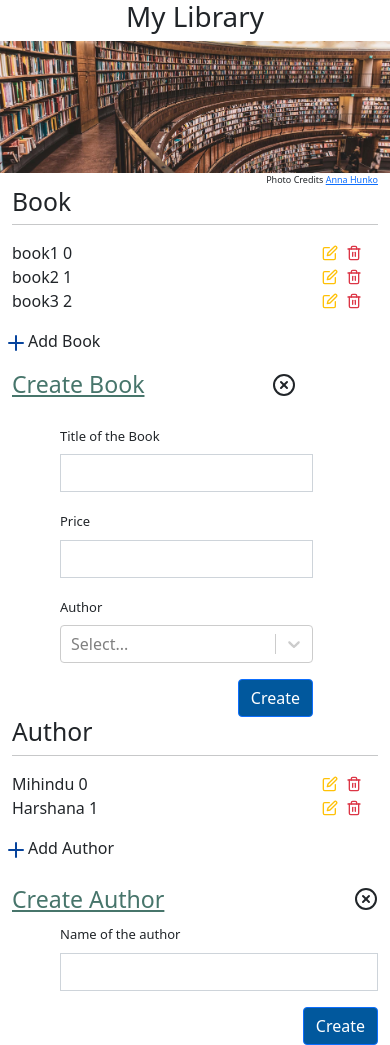
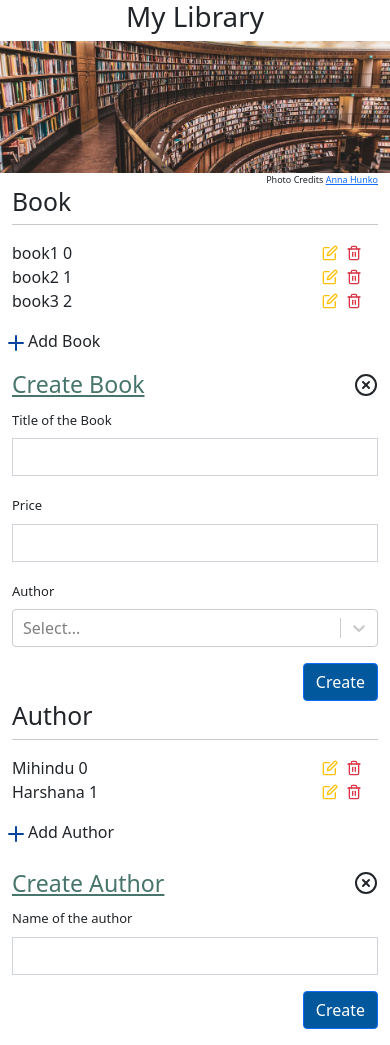
Before and after one commit to mihiHarshana/lib-individual, a React (Create React App) app: page / in a window 390 px wide. Built offline with nearby package versions, Linux system fonts and the light colour scheme.

Commit message:
Book Ux support mobile screen

```diff
--- a/src/components/author/AuthorFormUX.tsx
+++ b/src/components/author/AuthorFormUX.tsx
@@ -15,7 +15,7 @@ const AuthorFormUX = () => {
       </Row>
       <Row>
         <Col xs={12} md={10}>
-          <Form className="ms-5">
+          <Form className="ms-md-5">
             <Form.Group className="mb-3" controlId="textAuthorName">
               <Form.Label className="author-label">Name of the author</Form.Label>
               <Form.Control type="text" className="author-field" required />
--- a/src/components/books/BookFormUx.tsx
+++ b/src/components/books/BookFormUx.tsx
@@ -13,21 +13,20 @@ const BookFormUx = () => {
   return (
     <React.Fragment>
       <Row>
-        <Col xs={8}  className="mt-3 ms-md-3">
+        <Col xs={8} md={9}  className="mt-3 ms-md-3">
           <h3>Create Book</h3>
         </Col>
-        <Col xs={2}  className="mt-3">
-          <XCircle className="c-circle"/>
+        <Col xs={4} md={1}  className="mt-3 pe-md-4 text-end">
+          <XCircle className="c-circle "/>
         </Col>
       </Row>
       <Row>
-        <Col xs={10} className="mt-3 ms-md-3">
-          <Form className="ms-5">
+        <Col xs={12} md={10}>
+          <Form className="ms-md-5">
             <Form.Group className="mb-3 " controlId="titleOfTheBook">
               <Form.Label className="book-label">Title of the Book</Form.Label>
               <Form.Control type="text"  className="books-field" />
             </Form.Group>
-
             <Form.Group className="mb-3" controlId="priceOfTheBook">
               <Form.Label  className="book-label">Price</Form.Label>
               <Form.Control type="text"  className="books-field"  />
@@ -40,11 +39,8 @@ const BookFormUx = () => {
               Create
             </Button>
           </Form>
-
         </Col>
-
       </Row>
-
     </React.Fragment>
   )
 
--- a/src/components/books/BookUx.tsx
+++ b/src/components/books/BookUx.tsx
@@ -15,11 +15,11 @@ const BookUx: React.FC = () => {
 
     <React.Fragment>
       <Row>
-        <Col xs={12} md={11} className="ms-md-3">
+        <Col xs={12}  className="ms-md-3">
           <h2>Book</h2>
           <hr className="mt-2 line"/>
         </Col>
-        <Col xs={12} md={12} className="ms-md-3"> {
+        <Col xs={12}  className="ms-md-3"> {
           books.map((book: IBook, index: number) =>
             <Book book={book} key={index} index={index}/>
           )
@@ -30,7 +30,7 @@ const BookUx: React.FC = () => {
           <Plus className="plus" />
           Add Book
         </Col>
-        <Col xs={12} >
+        <Col xs={12}  >
           <BookFormUx />
         </Col>
       </Row>
```
